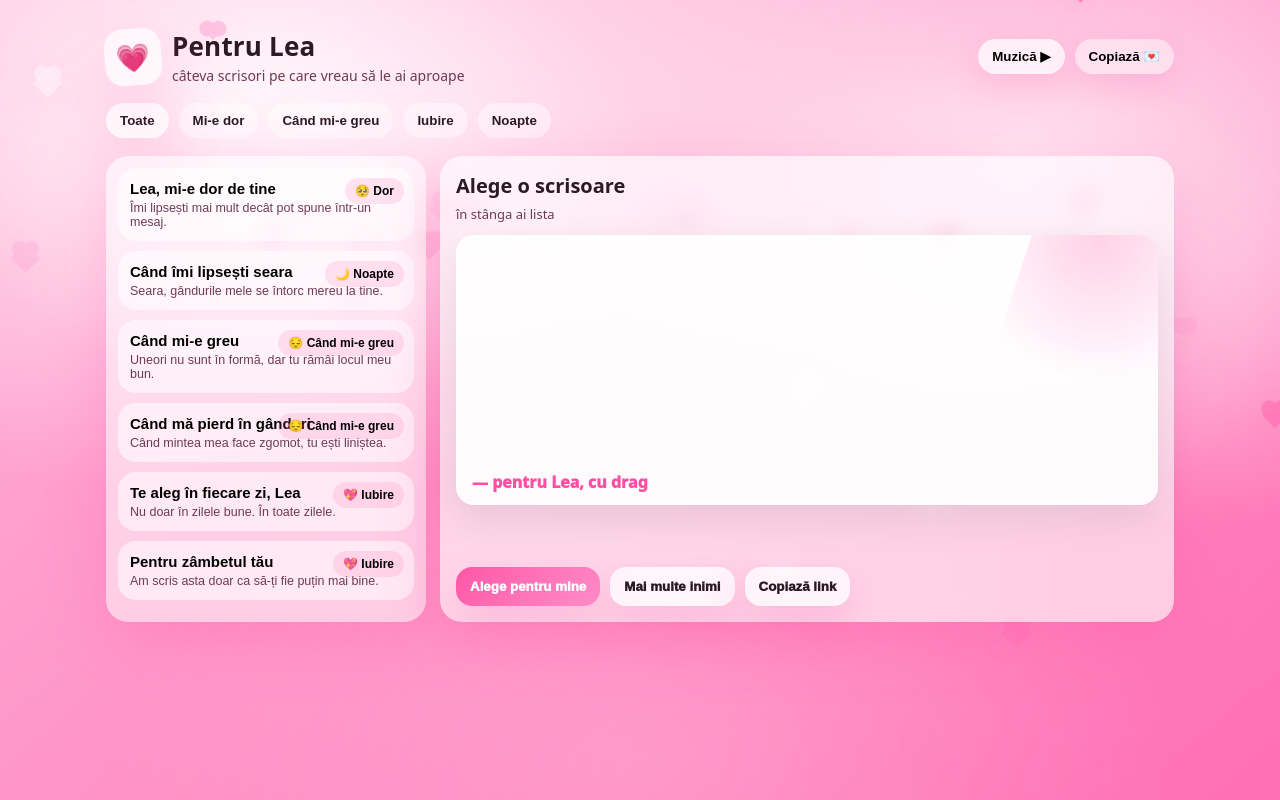
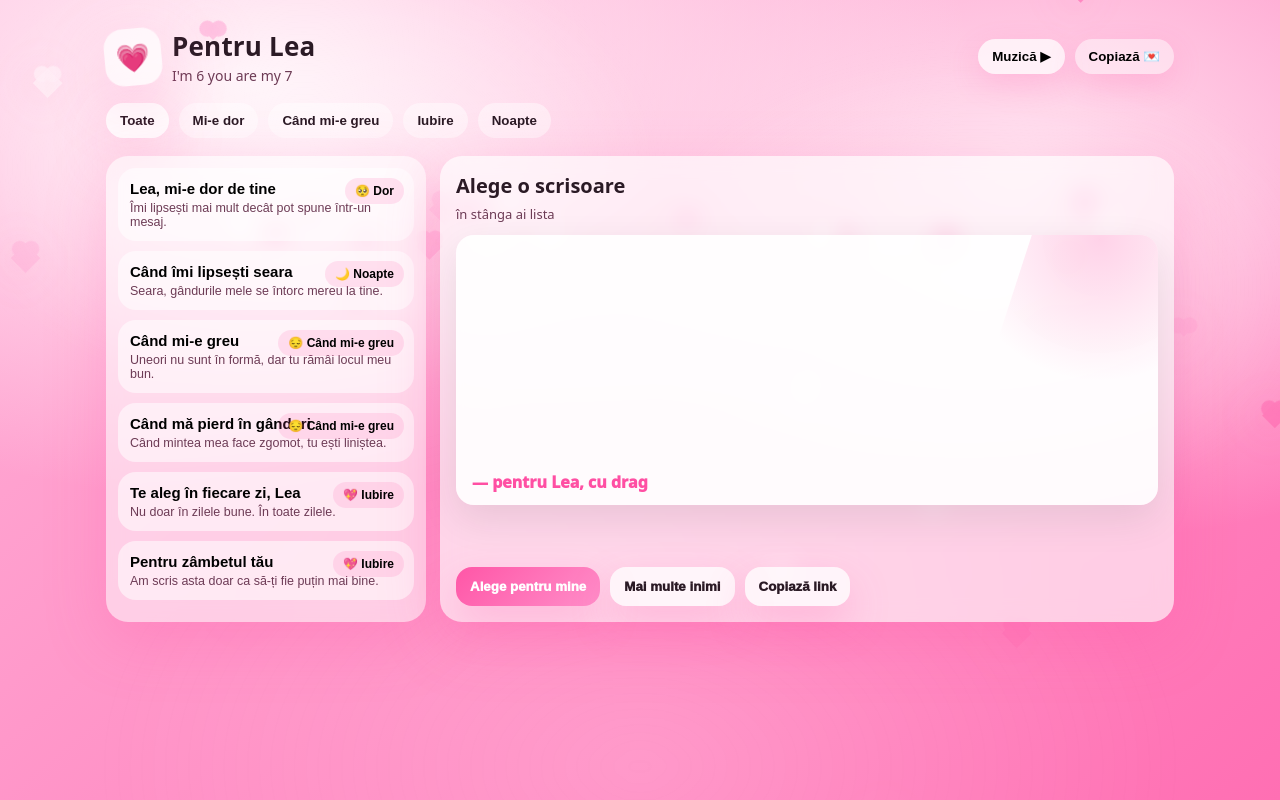
Before and after one commit to kahayaku/lea, a plain HTML site: page index.html in a window 1280 px wide. Both pictures are taken after a click on the button "Deschide". Drawn offline with Linux system fonts and the light colour scheme.

Commit message:
Modify title and paragraph content in index.html
Updated the content of the title and a paragraph in the header.

```diff
--- a/index.html
+++ b/index.html
@@ -33,7 +33,7 @@
         <div class="logo">💗</div>
         <div class="title">
           <h1>Pentru Lea</h1>
-          <p>câteva scrisori pe care vreau să le ai aproape</p>
+          <p>I'm 6 you are my 7</p>
         </div>
       </div>
 
@@ -81,4 +81,5 @@
 
   <script src="script.js" defer></script>
 </body>
+
 </html>
```
